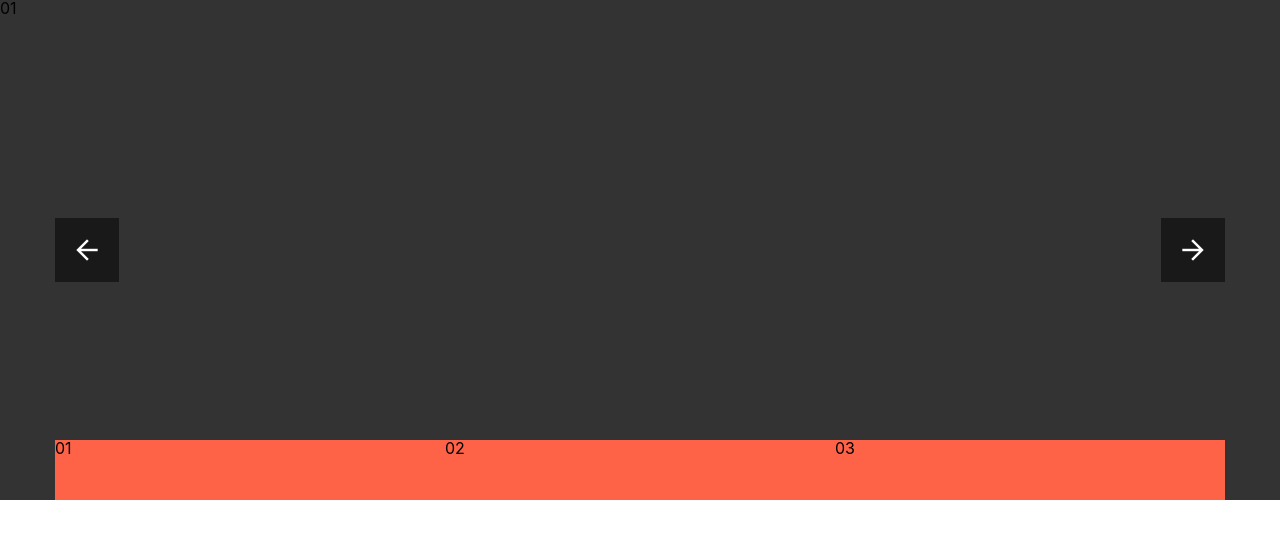
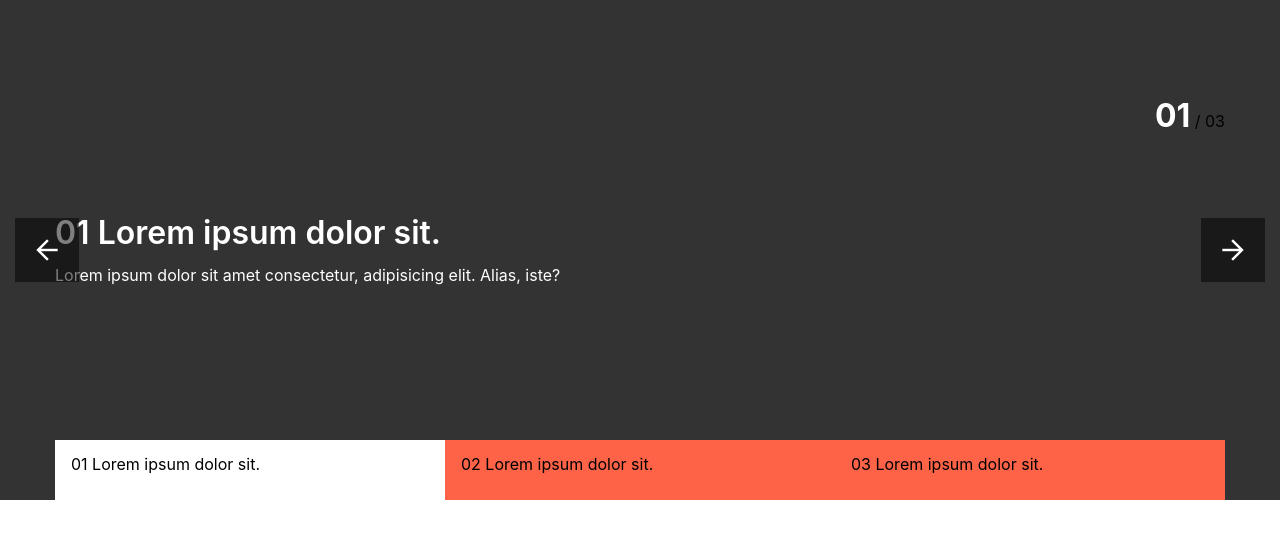
Before and after one commit to desipossa/404_new_html, a plain HTML site: page index.html in a window 1280 px wide. Both pictures are taken after a click on the button "arrow_back". Drawn offline with nearby package versions, Linux system fonts and the light colour scheme; a web font is replaced by a local one.

Commit message:
20231219

```diff
--- a/css/style.css
+++ b/css/style.css
@@ -23,7 +23,7 @@
     left: 50%;
     z-index: 999;
     transform: translate(-50%, -50%);
-    max-width: 1200px;
+    max-width: 1400px;
     width: 100%;
 }
 
@@ -65,6 +65,14 @@
     display: flex;
 }
 
+.main_visual_slide .dots .in {
+    position: relative;
+    z-index: 1;
+    padding: 16px;
+    user-select: none;
+    cursor: pointer;
+}
+
 .main_visual_slide .dots>* {
     position: relative;
     flex: 1;
@@ -76,7 +84,6 @@
     position: absolute;
     top: 0;
     left: 0;
-    z-index: -1;
     width: 0;
     height: 100%;
     background: #fff;
@@ -86,3 +93,64 @@
     width: 100%;
     transition: width 0.5s;
 }
+
+.main_visual_slide .desc {
+    position: absolute;
+    top: 50%;
+    left: 50%;
+
+    max-width: 1200px;
+    width: 100%;
+    padding: 0 15px;
+
+    transform: translate(-50%, -50%);
+}
+
+.main_visual_slide .swiper-slide .desc strong {
+    display: block;
+    margin: 0 0 18px 0;
+    font-size: 32px;
+    font-weight: 600;
+    color: #fff;
+    opacity: 0;
+    transform: translate(0, 100px);
+}
+
+.main_visual_slide .swiper-slide .desc p {
+    font-size: 16px;
+    color: #fff;
+    opacity: 0;
+    transform: translate(0, 100px);
+}
+
+.main_visual_slide .swiper-slide.on .desc strong {
+    opacity: 1;
+    transform: translate(0, 0);
+    transition: 0.5s 0.5s;
+}
+
+.main_visual_slide .swiper-slide.on .desc p {
+    opacity: 1;
+    transform: translate(0, 0);
+    transition: 0.5s 1s;
+}
+
+.main_visual_slide .num {
+    position: absolute;
+    left: 50%;
+    top: 100px;
+    transform: translate(-50%, 0);
+    z-index: 999;
+    max-width: 1200px;
+    width: 100%;
+    padding: 0 15px;
+
+    text-align: right;
+    height: 0;
+
+}
+
+.main_visual_slide .num strong {
+    color: #fff;
+    font-size: 32px;
+}
--- a/index.html
+++ b/index.html
@@ -24,9 +24,24 @@
     <section class="main_visual">
         <div class="swiper main_visual_slide">
             <div class="swiper-wrapper">
-                <div class="swiper-slide itm01">01</div>
-                <div class="swiper-slide itm02">02</div>
-                <div class="swiper-slide itm03">03</div>
+                <div class="swiper-slide itm01">
+                    <div class="desc">
+                        <strong>01 Lorem ipsum dolor sit.</strong>
+                        <p>Lorem ipsum dolor sit amet consectetur, adipisicing elit. Alias, iste?</p>
+                    </div>
+                </div>
+                <div class="swiper-slide itm02">
+                    <div class="desc">
+                        <strong>02 Lorem ipsum dolor sit.</strong>
+                        <p>Lorem ipsum dolor sit amet consectetur, adipisicing elit. Alias, iste?</p>
+                    </div>
+                </div>
+                <div class="swiper-slide itm03">
+                    <div class="desc">
+                        <strong>03 Lorem ipsum dolor sit.</strong>
+                        <p>Lorem ipsum dolor sit amet consectetur, adipisicing elit. Alias, iste?</p>
+                    </div>
+                </div>
             </div>
 
             <div class="arrows">
@@ -43,10 +58,26 @@
             </div>
 
             <ul class="dots">
-                <li role="button" class="on">01</li>
-                <li role="button">02</li>
-                <li role="button">03</li>
+                <li role="button">
+                    <div class="in">
+                        01 Lorem ipsum dolor sit.
+                    </div>
+                </li>
+                <li role="button">
+                    <div class="in">
+                        02 Lorem ipsum dolor sit.
+                    </div>
+                </li>
+                <li role="button">
+                    <div class="in">
+                        03 Lorem ipsum dolor sit.
+                    </div>
+                </li>
             </ul>
+
+            <div class="num">
+                <strong>01</strong> / <span>03</span>
+            </div>
 
         </div>
     </section>
--- a/js/custom.js
+++ b/js/custom.js
@@ -1,9 +1,25 @@
+const MAIN_SLIDE_DOTS = document.querySelectorAll('.main_visual_slide .dots li');
+
 const MAIN_SLIDE = new Swiper('.main_visual_slide', {
     loop: true,
     autoplay: {
-        delay: 2500,
+        delay: 4500,
         disableOnInteraction: false,
     },
+
+    slideActiveClass: 'on',
+
+    on: {
+        init: function () {
+            MAIN_SLIDE_DOTS[0].classList.add('on');
+        },
+        slideChangeTransitionEnd: function () {
+            console.log(this.realIndex);
+            document.querySelector('.num strong').innerHTML = `0${this.realIndex + 1}`;
+            MAIN_SLIDE_DOTS.forEach(it => it.classList.remove('on'));
+            MAIN_SLIDE_DOTS[this.realIndex].classList.add('on');
+        }
+    }
 });
 
 const MAIN_SLIDE_LEFT_BUTTON = document.querySelector('.main_visual_slide .arrows .left');
@@ -16,7 +32,7 @@ MAIN_SLIDE_RIGHT_BUTTON.addEventListener('click', () => {
     MAIN_SLIDE.slideNext();
 });
 
-const MAIN_SLIDE_DOTS = document.querySelectorAll('.main_visual_slide .dots li');
+
 console.log(MAIN_SLIDE_DOTS);
 
 // MAIN_SLIDE_DOTS[0].addEventListener('click', () => {
@@ -27,7 +43,7 @@ MAIN_SLIDE_DOTS.forEach((it, idx) => {
     it.addEventListener("click", () => {
         // console.log("번호 : ", idx);
         MAIN_SLIDE.slideTo(idx);
-        MAIN_SLIDE_DOTS.forEach(it => it.classList.remove('on'))
-        MAIN_SLIDE_DOTS[idx].classList.add('on');
+        // MAIN_SLIDE_DOTS.forEach(it => it.classList.remove('on'))
+        // MAIN_SLIDE_DOTS[idx].classList.add('on');
     })
-})
+});
```
